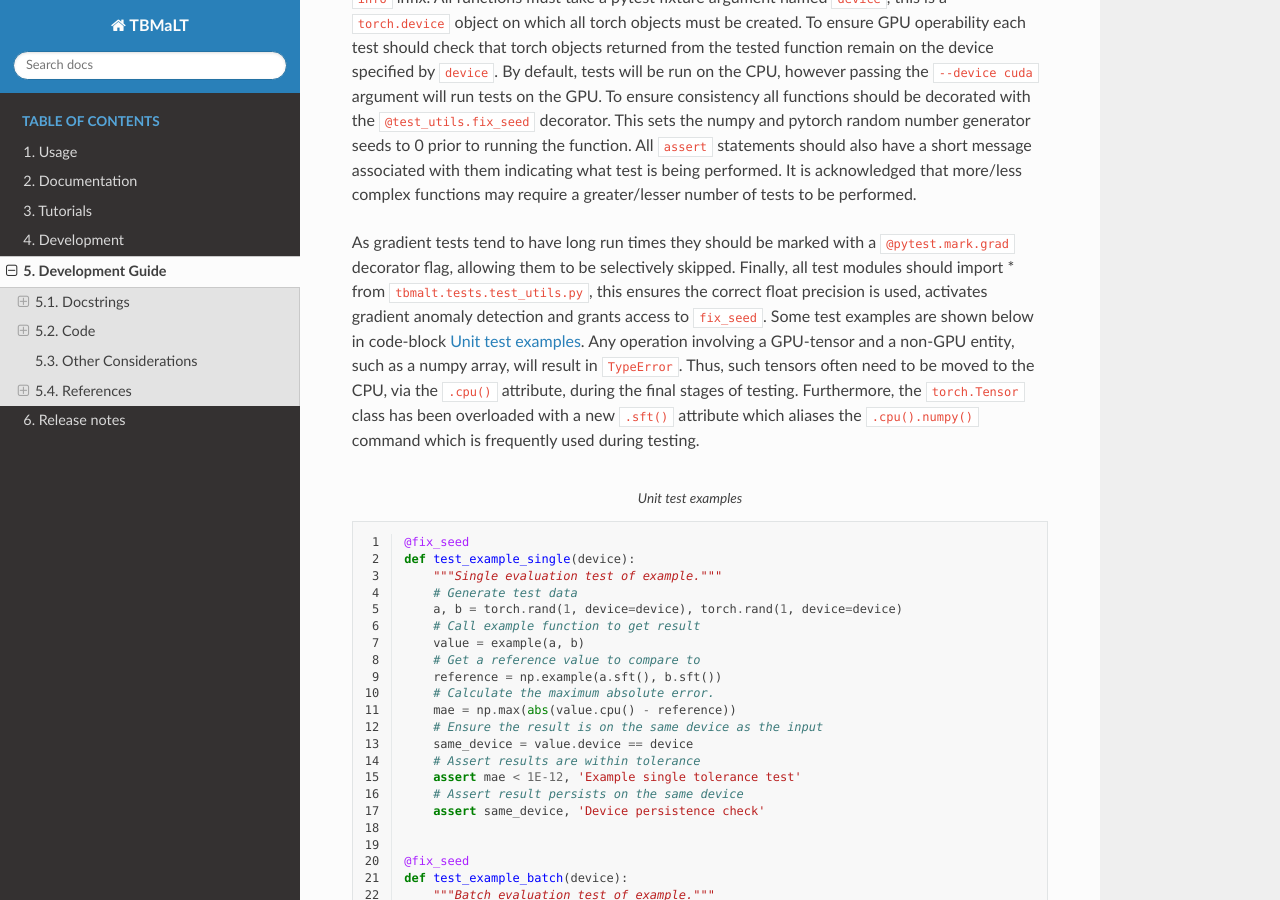
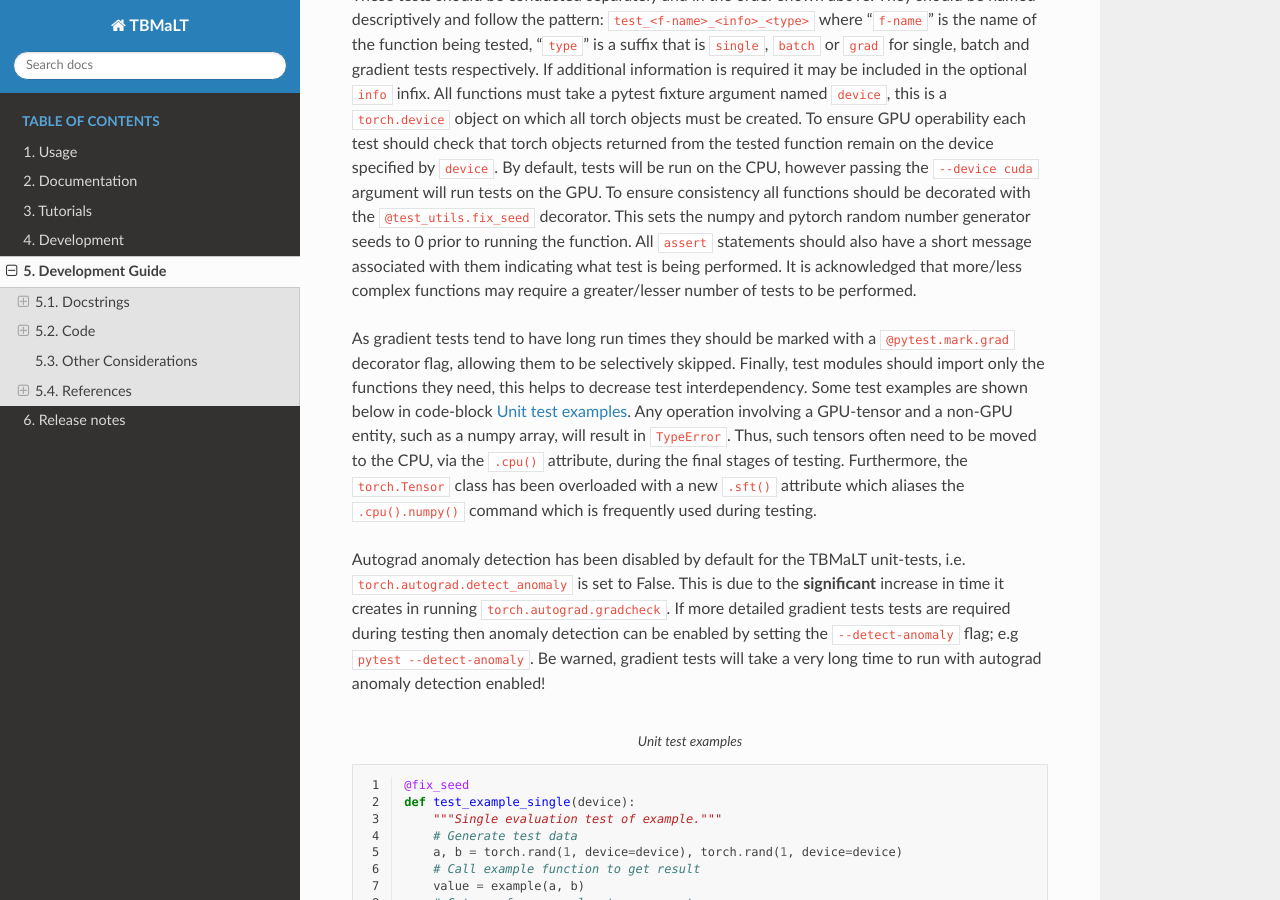
Before and after one commit to tbmalt/tbmalt, a Sphinx documentation site: the page built from docs/source/developer_guide.rst, in a window 1280 px wide and 900 px high, scrolled down 10494 px. Built offline with Sphinx 7.4.7 and the Read the Docs theme 2.0.0, drawn with Linux system fonts in a browser that asks for light colours; some of the changed text lies outside the part shown.

Commit message:
Miscellaneous changes (#18)

```diff
--- a/docs/source/developer_guide.rst
+++ b/docs/source/developer_guide.rst
@@ -407,7 +407,12 @@ its use in the main branch should generally be avoided. If including maths in th
 it is advisable to precede the triple-quote with an :code:`r` to indicate a raw string. This
 avoids having to escape every backslash. Docstrings should be parsed by autodoc and visually
 inspected prior to submitting a pull request. If an argument, attribute or property is referenced
-by name in the docstring it should be encased in a double prime, i.e. \`\`arg_1\`\`.
+by name in the docstring it should be encased in a double prime, i.e. \`\`arg_1\`\`. Where
+required, images may also be added to the docstrings. The associated image files should be
+placed in the `tbmalt/docs/source/images` directory and should use the svg format
+wherever possible. It is important to note that when referencing an image the path must be
+specified relative to the `tbmalt/docs/source/_autosummary` directory i.e.
+`../images/My_Image.svg`.
 
 
 Code
@@ -546,14 +551,20 @@ with them indicating what test is being performed. It is acknowledged that more/
 functions may require a greater/lesser number of tests to be performed.
 
 As gradient tests tend to have long run times they should be marked with a ``@pytest.mark.grad``
-decorator flag, allowing them to be selectively skipped. Finally, all test modules should
-import * from ``tbmalt.tests.test_utils.py``, this ensures the correct float precision is
-used, activates gradient anomaly detection and grants access to ``fix_seed``. Some test
-examples are shown below in code-block :ref:`unit_tests`. Any operation involving a GPU-tensor
-and a non-GPU entity, such as a numpy array, will result in ``TypeError``. Thus, such tensors
+decorator flag, allowing them to be selectively skipped. Finally, test modules should import
+only the functions they need, this helps to decrease test interdependency. Some test examples
+are shown below in code-block :ref:`unit_tests`. Any operation involving a GPU-tensor and
+a non-GPU entity, such as a numpy array, will result in ``TypeError``. Thus, such tensors
 often need to be moved to the CPU, via the ``.cpu()`` attribute, during the final stages of
 testing. Furthermore, the ``torch.Tensor`` class has been overloaded with a new ``.sft()``
 attribute which aliases the ``.cpu().numpy()`` command which is frequently used during testing.
+
+Autograd anomaly detection has been disabled by default for the TBMaLT unit-tests, i.e.
+``torch.autograd.detect_anomaly`` is set to False. This is due to the **significant** increase
+in time it creates in running ``torch.autograd.gradcheck``. If more detailed gradient tests
+tests are required during testing then anomaly detection can be enabled by setting the
+``--detect-anomaly`` flag; e.g ``pytest --detect-anomaly``. Be warned, gradient tests will
+take a very long time to run with autograd anomaly detection enabled!
 
 .. code-block:: python
     :caption: Unit test examples
```
Also changed, not shown: README.rst (+18 -4 lines), docs/source/conf.py (line endings or trailing spaces), 9 other files.
